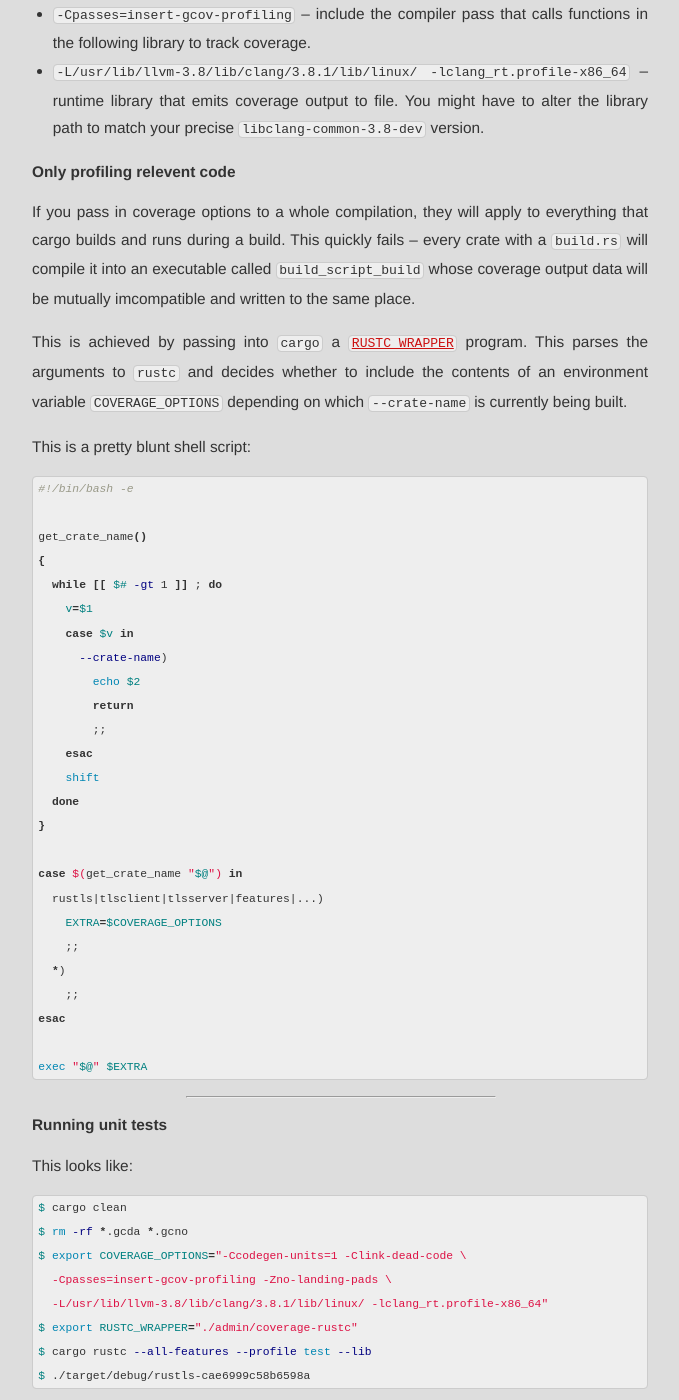
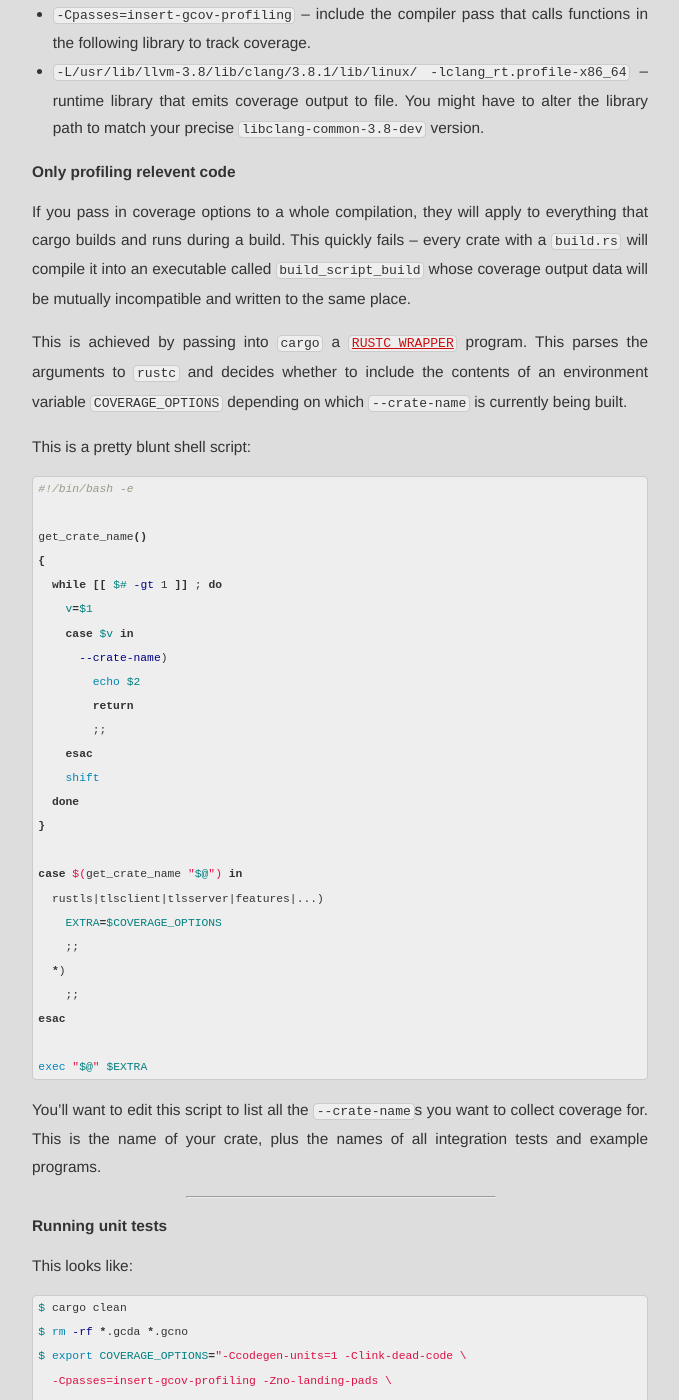
Before and after one commit to ctz/ctz.github.com, a Jekyll site: the page built from _posts/2017-07-19-measuring-test-coverage-of-rust-programs.md, in a window 1280 px wide and 1400 px high, scrolled down 711 px. Shown: the whole window, without its empty margins (300-979 px from the left). Built offline with Jekyll 4.4.1, drawn with Linux system fonts in a browser that asks for light colours.

Commit message:
Update 2017-07-19-measuring-test-coverage-of-rust-programs.md

````diff
--- a/_posts/2017-07-19-measuring-test-coverage-of-rust-programs.md
+++ b/_posts/2017-07-19-measuring-test-coverage-of-rust-programs.md
@@ -33,7 +33,7 @@ See [this thread][kennytm] for my starting point.  This worked to get coverage d
 
 If you pass in coverage options to a whole compilation, they will apply to everything that cargo builds and
 runs during a build.  This quickly fails -- every crate with a `build.rs` will compile it into an executable
-called `build_script_build` whose coverage output data will be mutually imcompatible and written to the same place.
+called `build_script_build` whose coverage output data will be mutually incompatible and written to the same place.
 
 This is achieved by passing into `cargo` a [`RUSTC_WRAPPER`][cargoenv] program.  This parses the arguments
 to `rustc` and decides whether to include the contents of an environment variable `COVERAGE_OPTIONS` depending
@@ -68,6 +68,9 @@ esac
 
 exec "$@" $EXTRA
 ```
+
+You'll want to edit this script to list all the `--crate-name`s you want to collect coverage for.
+This is the name of your crate, plus the names of all integration tests and example programs.
 
 -----
 
````
